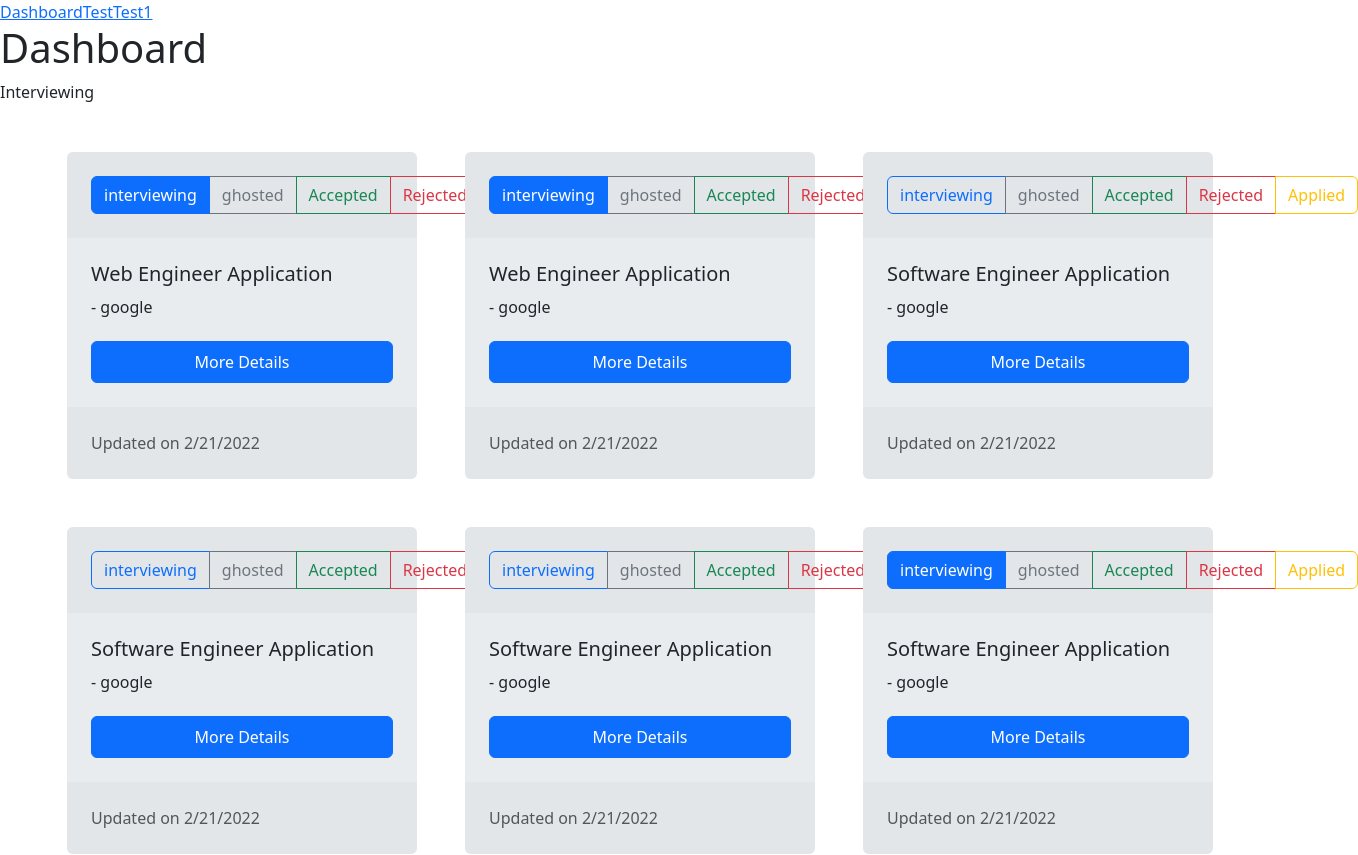
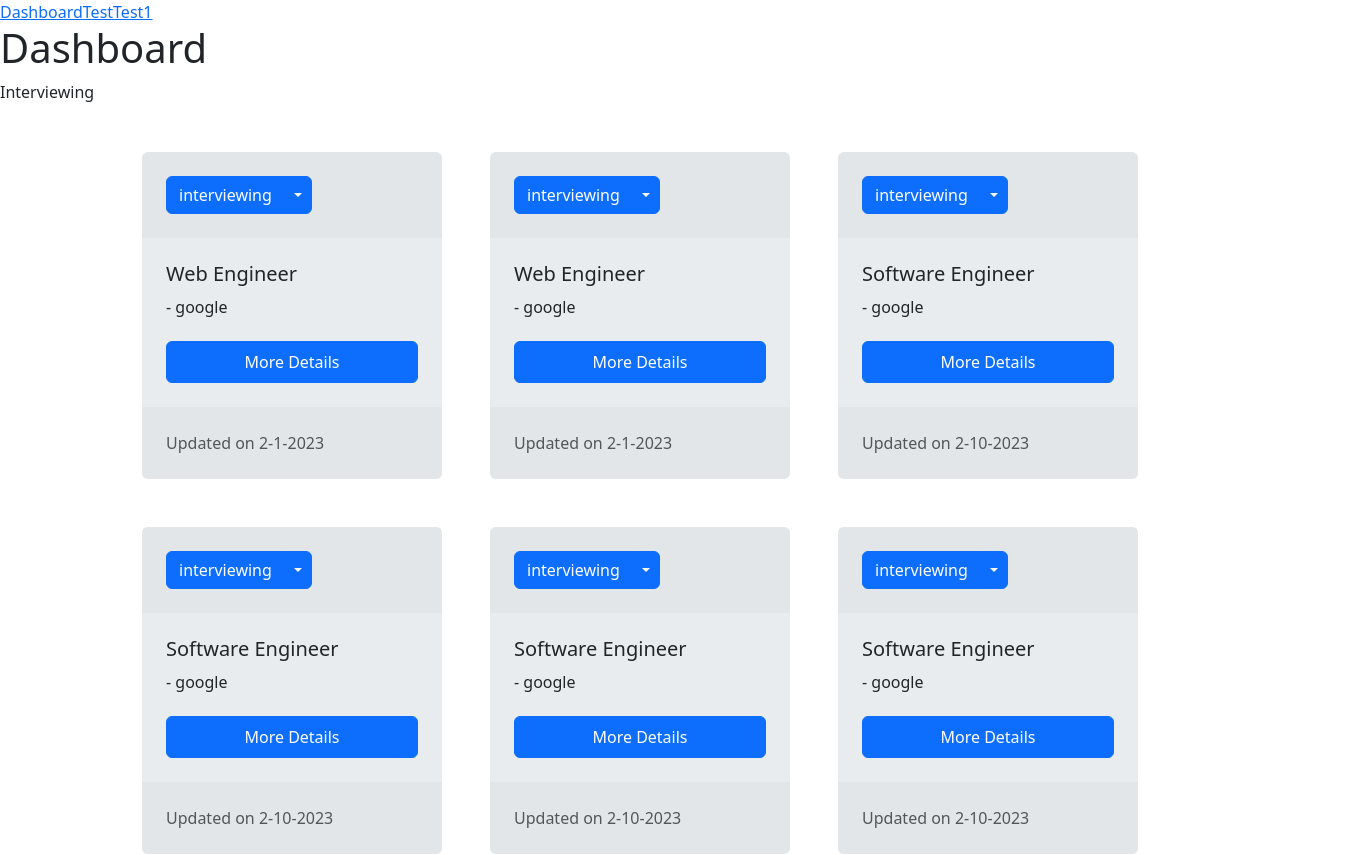
Before and after one commit to pterofighter-s-organization/apptracker, a React (Create React App) app in the folder frontend/: page / in a window 1280 px wide. Shown: the top 855 px of the page, 1358 px wide, since content can reach past the window. Built offline with nearby package versions, Linux system fonts and the light colour scheme.

Commit message:
finished with app cards

```diff
--- a/frontend/package.json
+++ b/frontend/package.json
@@ -3,6 +3,7 @@
   "version": "0.1.0",
   "private": true,
   "dependencies": {
+    "@popperjs/core": "^2.11.7",
     "@testing-library/jest-dom": "^5.16.5",
     "@testing-library/react": "^13.4.0",
     "@testing-library/user-event": "^13.5.0",
--- a/frontend/public/index.html
+++ b/frontend/public/index.html
@@ -10,6 +10,7 @@
       content="Web site created using create-react-app"
     />
     <title>Job-Tracker-App</title>
+    <!-- <script src="https://cdn.jsdelivr.net/npm/bootstrap@5.3.0-alpha3/dist/js/bootstrap.bundle.min.js"></script> -->
   </head>
   <body>
     <!-- <noscript>You need to enable JavaScript to run this app.</noscript> -->
@@ -24,5 +25,7 @@
       To begin the development, run `npm start` or `yarn start`.
       To create a production bundle, use `npm run build` or `yarn build`.
     -->
+
   </body>
+
 </html>
--- a/frontend/src/components/ApplicationCard/ApplicationCardContainer.js
+++ b/frontend/src/components/ApplicationCard/ApplicationCardContainer.js
@@ -1,64 +1,43 @@
-import ApplicationCardPresentation from "./ApplicationCardPresentation.js"
+import { useEffect, useState } from "react";
+import ApplicationCardPresentation from "./ApplicationCardPresentation.js";
 
-export default function ApplicationCardContainer ( {appObject} ) {
+export default function ApplicationCardContainer({ appObject }) {
 
-    const { app } = appObject;
+    const { app, updateAppStatus } = appObject;
+    const [newStatus, setNewStatus] = useState(app["status"])
     //this file should control the button presses and load loading state or the app info itself
     //1. loading the card
     //2. the actual look of the card
     //3. deciding the color of the card
     //4. deciding what's being displayed (do later)
 
-    //define which color correspond with what status
-    const colorMapToCategory = {
-        "interviewing": "warning",
-        "applied": "info",
-        "ghosted": "tertiary",
-        "rejected": "danger",
-        "accepted": "success"
-    }
-
-    const buttonsToShow = {
-        "ghosted": ["applied", "rejected", "interviewing", "interested", "accepted"],
-        "interested": ["applied", "rejected", "interviewing", "accepted", "ghosted"],
-        "interviewing": ["rejected", "accepted", "ghosted"],
-        "applied": ["rejected", "interviewing","ghosted"],
-        "accepted": []
-    }
+    useEffect(() => {
+        //that's when the status gets changed and a new card needs to be made
+        if (app["status"] != newStatus) {
+            updateAppStatus(app, newStatus);
+        }
+    }, [newStatus])
 
     const displayData = {
         "id": app["id"],
-        "timeDifference" : "3 days", //edit this later to (current date minus the date created or changed)
-        "status" : app["status"],
-        "color": colorMapToCategory[app["status"]],
+        "dateEdited": app["dateEdited"], //edit this later to (current date minus the date created or changed)
+        "status": app["status"],
         "position": app["position"],
         "company": app["company"],
         "salary": app["salary"],
-        "buttons": buttonsToShow[app["status"]],
         "link": "",
     }
 
-    // {  reference of the app data
-    //     id: 1,
-    //     status: "ghosted",
-    //     position: "software engineer",
-    //     dateCreated: "2-3-2023",
-    //     company: "google",
-    //     salary: "60k - 100k",
-    //     dateApplied: "2-3-2023",
-    // },
-    //actual data on the card
-
-    return(
+    return (
         <>
             {app ?
                 <>
                     <ApplicationCardPresentation
-                        appObject={appObject}
                         displayData={displayData}
+                        newStatus={setNewStatus}
                     />
                 </>
-            :
+                :
                 <>
                     <h1>Loading...</h1>
                 </>
--- a/frontend/src/components/ApplicationCard/ApplicationCardPresentation.js
+++ b/frontend/src/components/ApplicationCard/ApplicationCardPresentation.js
@@ -1,19 +1,7 @@
 import { Link } from "react-router-dom";
-import StatusButtonPresentation from "../StatusButton/StatusButtonPresentation";
+import StatusButtonContainer from "../StatusButton/StatusButtonContainer";
 
-export default function ApplicationCardPresentation({ appObject, displayData }) {
-
-    const { app, updateAppStatus } = appObject;
-
-    // "id": app["id"],
-    // "timeDifference" : "3 days", //edit this later to (current date minus the date created or changed)
-    // "status" : app["status"],
-    // "color": colorMapToCategory[app["status"]],
-    // "position": app["position"],
-    // "company": app["company"],
-    // "salary": app["salary"],
-    // "buttons": buttonsToShow[app["status"]],
-    // "link": "",
+export default function ApplicationCardPresentation({ displayData, newStatus }) {
 
     //present the following
     //1. (Status, time diff)
@@ -23,21 +11,18 @@ export default function ApplicationCardPresentation({ appObject, displayData })
     //5. (the button to the app)
 
     return (
-        <>
-            <div className="border border-0 card bg-body-secondary p-0" style={{ maxWidth: "350px" }}>
+        <div className="border border-0 card bg-body-secondary p-0" style={{ width: "300px" }}>
             {/* <div className="card-header bg-success" /> */}
             <div className="border border-0 card-header p-4 d-flex flex-wrap gap-3">
-                    <div className="btn-group" role="group" aria-label="Basic radio toggle button group">
-                        <StatusButtonPresentation color={"primary"} text={"interviewing"} id="1" checked={true} name={displayData.id}/>
-                        <StatusButtonPresentation color={"secondary"} text={"ghosted"} id="2" name={displayData.id}/>
-                        <StatusButtonPresentation color={"success"} text={"Accepted"} id="3" name={displayData.id}/>
-                        <StatusButtonPresentation color={"danger"} text={"Rejected"} id="4" name={displayData.id}/>
-                        <StatusButtonPresentation color={"warning"} text={"Applied"} id="5" name={displayData.id}/>
-                    </div>
+                <StatusButtonContainer
+                    color={displayData.color}
+                    appStatus={displayData.status}
+                    newStatus={newStatus}
+                />
             </div>
             <div className="card-body p-4 d-flex flex-column gap-2">
                 <div className="card-title h5">
-                        {displayData.position} Application
+                    {displayData.position}
                 </div>
                 <div className="card-subtitle h6">
                     - {displayData.company}
@@ -51,17 +36,8 @@ export default function ApplicationCardPresentation({ appObject, displayData })
             </Link>
 
             <div className="border border-0 card-footer text-body-secondary p-4">
-                    Updated on 2/21/2022
+                Updated on {displayData.dateEdited}
             </div>
-
-                <>
-                    {/* buttons onchange */}
-                </>
-                <>
-                    {/* this going to be replaced with <Link></Link> */}
-
-                </>
         </div>
-        </>
     )
 }
--- a/frontend/src/components/CategorizeCard/CategorizeCardContainer.js
+++ b/frontend/src/components/CategorizeCard/CategorizeCardContainer.js
@@ -11,6 +11,7 @@ export default function CategorizeCardContainer ( category ) {
     //make a timeout to mimic
 
     const [apps, setApps] = useState([]);
+    const [change, setChange] = useState(0);
 
     //used to group different apps into different status
     //updates whenever apps change
@@ -43,14 +44,11 @@ export default function CategorizeCardContainer ( category ) {
         //up here is the backend update (code later)
         //mimic backend code (replace later)
         //this is a backend response
-        changeApps(app, id)
+        const res = changeApps(app, id)
 
         //this is frontend update
-        setApps( (prevApps) => {
-            const index = prevApps.findIndex((item) => item.id === id)
-            prevApps[index] = app
-            return prevApps
-        })
+        setApps(res)
+        setChange((change ? 0 : 1))
     }
 
     console.log(categorizedApps)
--- a/frontend/src/components/StatusButton/StatusButtonContainer.js
+++ b/frontend/src/components/StatusButton/StatusButtonContainer.js
@@ -1,9 +1,48 @@
+import StatusButtonPresentation from "./StatusButtonPresentation"
 
-export default function StatusButtonContainer () {
+export default function StatusButtonContainer({ appStatus, newStatus}) {
 
-    function changeStatus( oldStatus, newStatus ) {
-        e.preventDefault()
-        //post
+    //define which color correspond with what status
+    const statusMapColor = {
+        "applied" : "info",
+        "rejected" : "danger",
+        "interviewing": "primary",
+        "interested": "secondary",
+        "accepted": "success",
+        "ghosted": "tertiary",
+    }
 
-    }
+    return (
+        <div className="btn-group">
+            <button
+                type="button"
+                className={`btn btn-${statusMapColor[appStatus]} pe-none`}
+            >
+                {appStatus}
+            </button>
+            <button
+                type="button"
+                className={`btn btn-${statusMapColor[appStatus]} dropdown-toggle dropdown-toggle-split`}
+                data-bs-toggle="dropdown" aria-expanded="false"
+            >
+                <span className="visually-hidden">Toggle Dropdown</span>
+            </button>
+            <ul className="dropdown-menu">
+                {Object.entries(statusMapColor).map((statusObj) => {
+                    const status = statusObj[0]
+                    const color = statusObj[1]
+                    if (status != appStatus) {
+                        return (
+                                <StatusButtonPresentation
+                                    key={status}
+                                    status={status}
+                                    newStatus={newStatus}
+                                    color={color}
+                                />
+                                )
+                    }
+                })}
+            </ul>
+        </div>
+    )
 }
--- a/frontend/src/components/StatusButton/StatusButtonPresentation.js
+++ b/frontend/src/components/StatusButton/StatusButtonPresentation.js
@@ -1,17 +1,14 @@
 
-export default function StatusButtonPresentation({ text, color, id , checked, name}) {
+export default function StatusButtonPresentation({ status, newStatus, color }) {
     return (
         <>
-        {checked ? (
-            <input type="radio" class="btn-check" name={`btnradio${name}`} id={`btnradio${id}`} autocomplete="off" checked/>
-        ):(
-            <input type="radio" class="btn-check" name={`btnradio${name}`} id={`btnradio${id}`} autocomplete="off"/>
-        )}
-        <button type="button" className={`btn btn-outline-${color}`} for={`btnradio${name}${id}`}>
-            <div className="">
-                {text}
-            </div>
-        </button>
+            <li>
+                <button type="button" className={`dropdown-item text-${color}`} onClick={() => {
+                    newStatus(status)
+                }}>
+                    {status}
+                </button>
+            </li>
         </>
         )
 }
--- a/frontend/src/components/test.js
+++ b/frontend/src/components/test.js
@@ -10,7 +10,7 @@ let applications = [
         dateCreated: "2-3-2023",
         company: "google",
         salary: "60k - 100k",
-        dateApplied: "2-3-2023",
+        dateEdited: "2-3-2023",
     },
     {
         id: 2,
@@ -19,7 +19,7 @@ let applications = [
         dateCreated: "2-5-2023",
         company: "google",
         salary: "90k - 120k",
-        dateApplied: "2-1-2023",
+        dateEdited: "2-1-2023",
     },
     {
         id: 3,
@@ -28,7 +28,7 @@ let applications = [
         dateCreated: "2-8-2023",
         company: "google",
         salary: "80k - 110k",
-        dateApplied: "2-10-2023",
+        dateEdited: "2-10-2023",
     },
     {
         id: 4,
@@ -37,43 +37,43 @@ let applications = [
         dateCreated: "2-5-2023",
         company: "google",
         salary: "90k - 120k",
-        dateApplied: "2-1-2023",
+        dateEdited: "2-1-2023",
     },
     {
-        id: 5,
+        id: 6,
         status: "interviewing",
         position: "Software Engineer",
         dateCreated: "2-8-2023",
         company: "google",
         salary: "80k - 110k",
-        dateApplied: "2-10-2023",
+        dateEdited: "2-10-2023",
     },
     {
-        id: 5,
+        id: 7,
         status: "interviewing",
         position: "Software Engineer",
         dateCreated: "2-8-2023",
         company: "google",
         salary: "80k - 110k",
-        dateApplied: "2-10-2023",
+        dateEdited: "2-10-2023",
     },
     {
-        id: 5,
+        id: 8,
         status: "interviewing",
         position: "Software Engineer",
         dateCreated: "2-8-2023",
         company: "google",
         salary: "80k - 110k",
-        dateApplied: "2-10-2023",
+        dateEdited: "2-10-2023",
     },
     {
-        id: 5,
+        id: 9,
         status: "interviewing",
         position: "Software Engineer",
         dateCreated: "2-8-2023",
         company: "google",
         salary: "80k - 110k",
-        dateApplied: "2-10-2023",
+        dateEdited: "2-10-2023",
     },
 ]
 
@@ -81,6 +81,7 @@ let applications = [
 export const changeApps = (app, id) => {
     const index = applications.findIndex((item) => item.id === id)
     applications[index] = app
+    return applications
 }
 
 export const getApps = () => {
--- a/frontend/src/index.js
+++ b/frontend/src/index.js
@@ -3,8 +3,10 @@ import ReactDOM from 'react-dom/client';
 import App from './App';
 import reportWebVitals from './reportWebVitals';
 import "bootstrap/dist/css/bootstrap.css";
-import "bootstrap/js/dist/offcanvas.js";
-import "bootstrap/js/dist/collapse.js";
+import 'bootstrap/dist/js/bootstrap.bundle.min.js';
+// import "@popperjs/core"
+// import "bootstrap/js/dist/offcanvas.js";
+// import "bootstrap/js/dist/collapse.js";
 
 const root = ReactDOM.createRoot(document.getElementById('root'));
 root.render(
```
Also changed, not shown: frontend/src/components/UnusedData.js (added, +26 -0 lines), 1 other file (tests, documents, lock files or other folders). Lines whose indentation alone changed are shown as unchanged.
